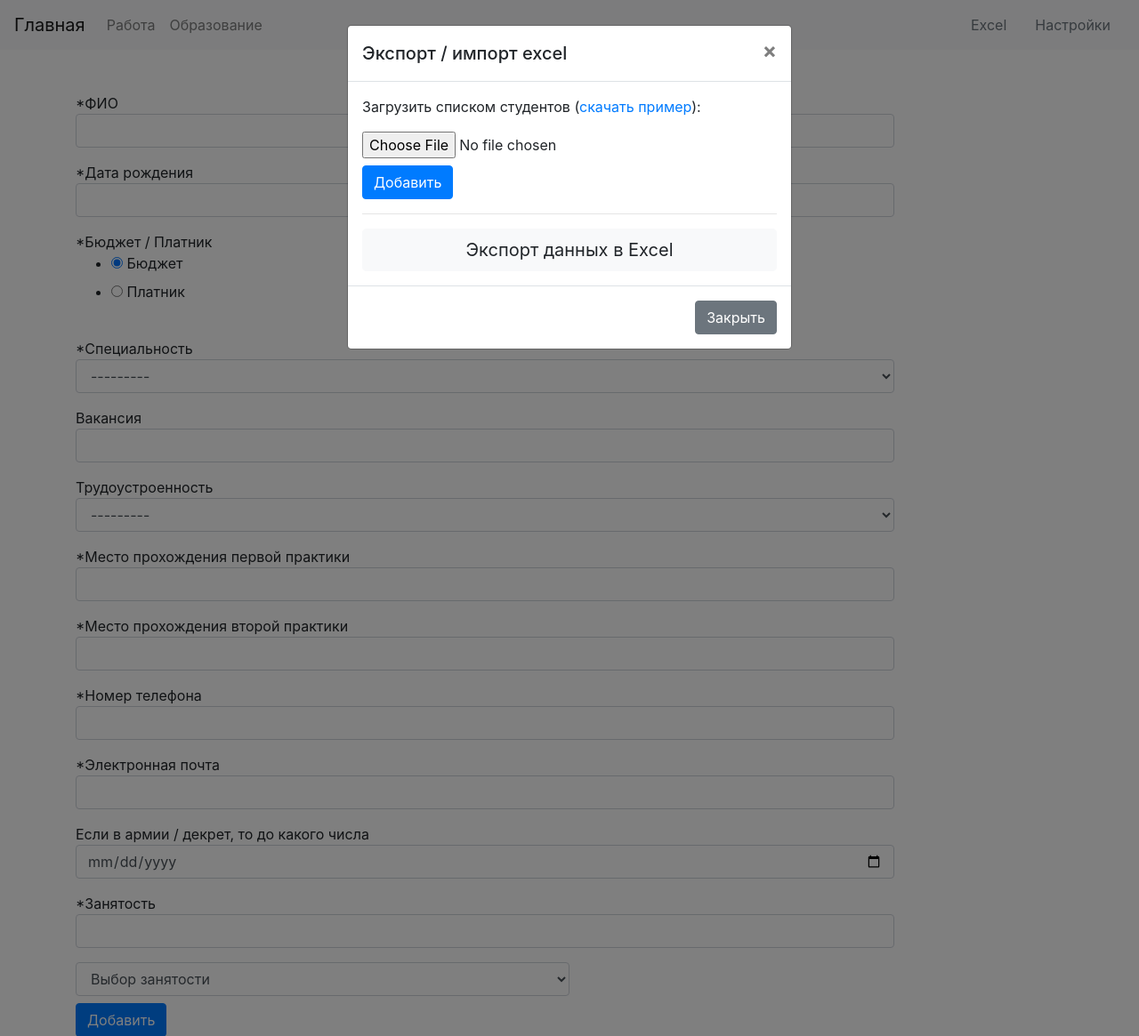
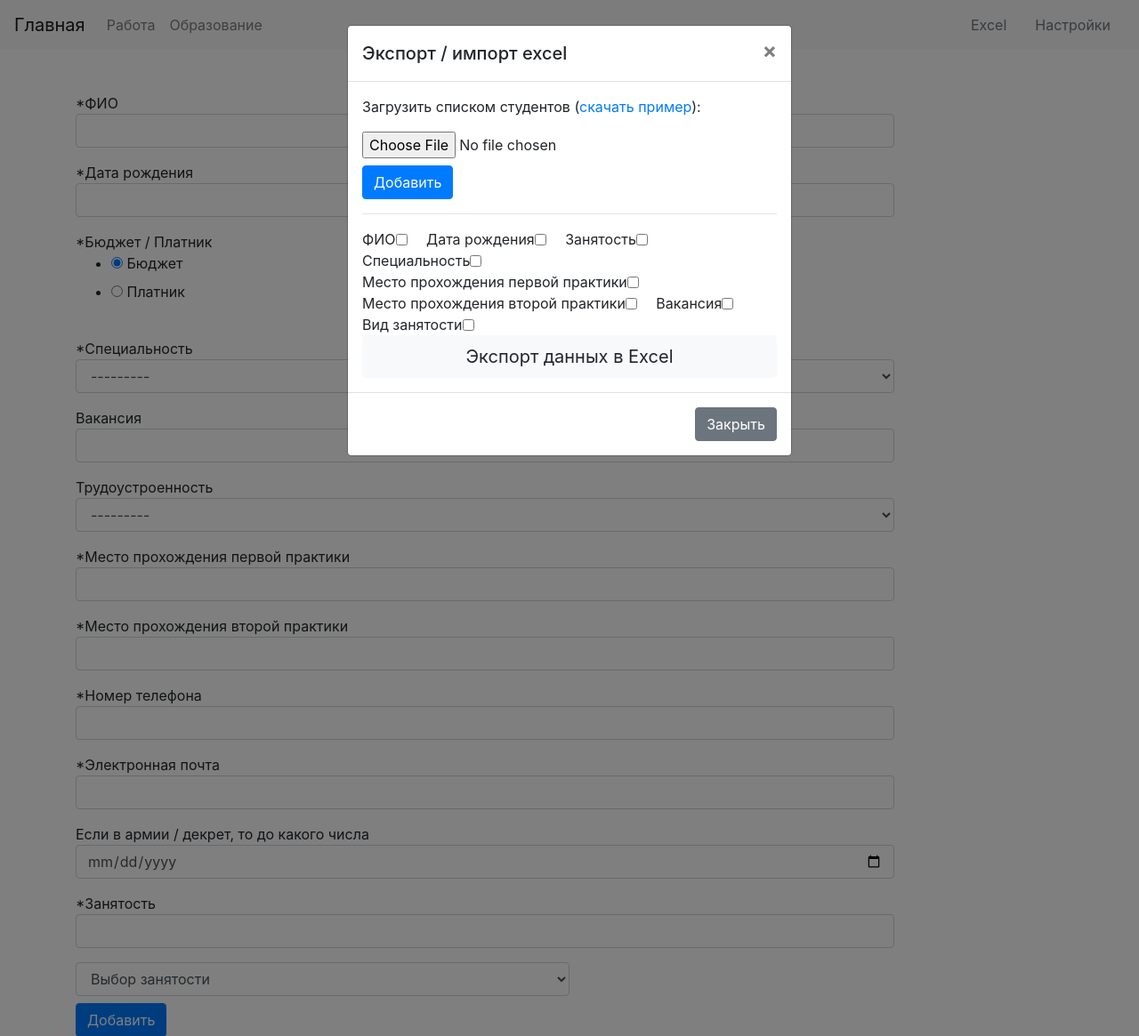
Before and after one commit to wolf553055/practice, a Django app: page /students_base/ in a window 1280 px wide, after a click on "Excel". Shown: the top 1165 px of the page at 89% size. Run offline with Django 3.2, Linux system fonts and the light colour scheme; data that the repository does not hold is empty; some libraries are stand-ins or nearby versions.

Commit message:
Added choice for export to excel

```diff
--- a/students_base/templates/index.html
+++ b/students_base/templates/index.html
@@ -139,7 +139,42 @@
 
                 </div>
                 <hr>
-                <a href="{% url 'export_students_xls' %}" type="button" class="btn btn-light btn-lg btn-block">Экспорт данных в Excel</a>
+                <form action="{% url 'export_students_xls' %}" method="post">
+                    {% csrf_token %}
+                    <div class="form-check form-check-inline">
+                        <label class="form-check-label" for="check_fio">ФИО</label>
+                        <input class="form-check-input" type="checkbox" id="check_fio" value="ФИО" name="fio_check">
+                    </div>
+                    <div class="form-check form-check-inline">
+                        <label class="form-check-label" for="check_fio">Дата рождения</label>
+                        <input class="form-check-input" type="checkbox" id="release_year_check" value="Дата рождения" name="release_year_check">
+                    </div>
+                    <div class="form-check form-check-inline">
+                        <label class="form-check-label" for="check_fio">Занятость</label>
+                        <input class="form-check-input" type="checkbox" id="employment_check" value="Занятость" name="employment_check">
+                    </div>
+                    <div class="form-check form-check-inline">
+                        <label class="form-check-label" for="check_fio">Специальность</label>
+                        <input class="form-check-input" type="checkbox" id="specialty_check" value="Специальность" name="specialty_check">
+                    </div>
+                    <div class="form-check form-check-inline">
+                        <label class="form-check-label" for="check_fio">Место прохождения первой практики</label>
+                        <input class="form-check-input" type="checkbox" id="practice_one_check" value="Место прохождения первой практики" name="practice_one_check">
+                    </div>
+                    <div class="form-check form-check-inline">
+                        <label class="form-check-label" for="check_fio">Место прохождения второй практики</label>
+                        <input class="form-check-input" type="checkbox" id="practice_two_check" value="Место прохождения второй практики" name="practice_two_check">
+                    </div>
+                    <div class="form-check form-check-inline">
+                        <label class="form-check-label" for="check_fio">Вакансия</label>
+                        <input class="form-check-input" type="checkbox" id="vacancy_st_check" value="Вакансия" name="vacancy_st_check">
+                    </div>
+                    <div class="form-check form-check-inline">
+                        <label class="form-check-label" for="check_fio">Вид занятости</label>
+                        <input class="form-check-input" type="checkbox" id="on_speciality_check" value="Вид занятости" name="on_speciality_check">
+                    </div>
+                    <input type="submit" value="Экспорт данных в Excel" class="btn btn-light btn-lg btn-block">
+                </form>
             </div>
             <div class="modal-footer">
               <button type="button" class="btn btn-secondary" data-dismiss="modal">Закрыть</button>
--- a/students_base/views.py
+++ b/students_base/views.py
@@ -238,35 +238,71 @@ class Spec(View):
 
 
 def export_students_xls(request):
-    response = HttpResponse(content_type='application/ms-excel')
-    response['Content-Disposition'] = 'attachment; filename="students.xls"'
+    if request.method == 'POST':
+        response = HttpResponse(content_type='application/ms-excel')
+        response['Content-Disposition'] = 'attachment; filename="students.xls"'
 
-    wb = xlwt.Workbook(encoding='utf-8')
-    ws = wb.add_sheet('Студенты')
+        wb = xlwt.Workbook(encoding='utf-8')
+        ws = wb.add_sheet('Студенты')
 
-    row_num = 0
+        row_num = 0
 
-    font_style = xlwt.XFStyle()
-    font_style.font.bold = True
+        font_style = xlwt.XFStyle()
+        font_style.font.bold = True
 
-    columns = ['ФИО', 'e-mail', 'телефон', 'форма финансирования',
-               'трудоустроенность', 'вид занятости']
+        columns = []
+        print(request.POST.values())
+        fields_dict = request.POST.dict()
+        del fields_dict["csrfmiddlewaretoken"]
 
-    for col_num in xrange(len(columns)):
-        ws.write(row_num, col_num, columns[col_num], font_style)
+        for field in fields_dict.values():
+            columns.append(field)
 
-    # Sheet body, remaining rows
-    font_style = xlwt.XFStyle()
+        # columns = ['ФИО', 'e-mail', 'телефон', 'форма финансирования',
+        #            'трудоустроенность', 'вид занятости']
 
-    rows = Job.objects.all().values_list('fio', 'email', 'phone_number',
-                                         'budget', 'vacancy_st', 'on_speciality')
-    for row in rows:
-        row_num += 1
-        for col_num in xrange(len(row)):
-            ws.write(row_num, col_num, row[col_num], font_style)
+        for col_num in xrange(len(columns)):
+            ws.write(row_num, col_num, columns[col_num], font_style)
 
-    wb.save(response)
-    return response
+        # Sheet body, remaining rows
+        font_style = xlwt.XFStyle()
+
+        rows = []
+        for student in Job.objects.all():
+            student_info = []
+            if request.POST.get("fio_check") is not None:
+                student_info.append(student.fio)
+            if request.POST.get("release_year_check") is not None:
+                student_info.append(student.release_year)
+            if request.POST.get("employment_check") is not None:
+                if student.expiry_date is not None:
+                    student_info.append(student.employment + str(student.expiry_date))
+                else:
+                    student_info.append(student.employment)
+            if request.POST.get("specialty_check") is not None:
+                student_info.append(student.specialty.title)
+            if request.POST.get("practice_one_check") is not None:
+                student_info.append(student.practice_one)
+            if request.POST.get("practice_two_check") is not None:
+                student_info.append(student.practice_two)
+            if request.POST.get("vacancy_st_check") is not None:
+                if student.vacancy_st is not None:
+                    student_info.append(student.vacancy_st)
+                else:
+                    student_info.append("Безработный")
+            if request.POST.get("on_speciality_check") is not None:
+                student_info.append(student.on_speciality)
+            rows.append(student_info)
+
+        # rows = Job.objects.all().values_list('fio', 'email', 'phone_number',
+        #                                      'budget', 'vacancy_st', 'on_speciality')
+        for row in rows:
+            row_num += 1
+            for col_num in xrange(len(row)):
+                ws.write(row_num, col_num, row[col_num], font_style)
+
+        wb.save(response)
+        return response
 
 
 def import_students_excel(request):
```
